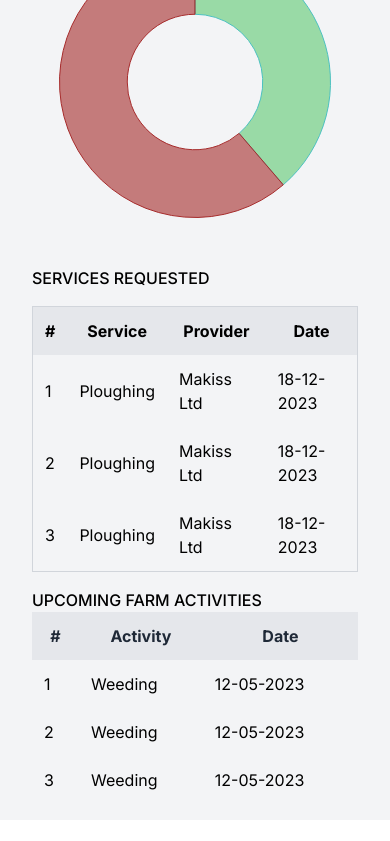
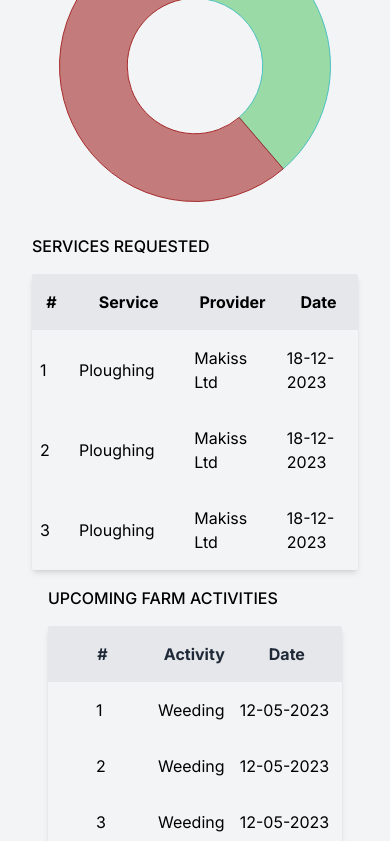
Before and after one commit to dannytipeez/Mkulima-ChapChap, a Next.js app: page /dashboard in a window 390 px wide. Shown: the part 1156-1997 px from the top of the page. Before the commit the page ends 1976 px from the top, so only its background shows below. Built offline with nearby package versions, Linux system fonts and the light colour scheme.

Commit message:
responsive tables

```diff
--- a/package.json
+++ b/package.json
@@ -25,7 +25,7 @@
     "react": "18.2.0",
     "react-chartjs-2": "^5.2.0",
     "react-chartjs2": "^1.2.1",
-    "react-dom": "18.2.0",
+    "react-dom": "^18.2.0",
     "react-icons": "^4.11.0",
     "react-redux": "^8.1.2",
     "react-router-dom": "^6.16.0",
--- a/src/app/dashboard/page.js
+++ b/src/app/dashboard/page.js
@@ -35,14 +35,13 @@ export default function Dashboard() {
                 </div>
               </div>
             </section>
-            <section className="grid grid-cols-1 lg:grid-cols-2 bottomSection">
+            <section className="grid grid-cols-1 md:grid-cols-2 bottomSection">
               <div className="w-full p-4 chartDiv">
                 <h1 className="font-medium uppercase">Produce over time</h1>
 
-                <div className="my-4">
                   {/* Replace with your chart component */}
                   <MyChart />
-                </div>
+
               </div>
               <div className="w-full p-4 detailsContainer">
                 <div className="services">
@@ -51,9 +50,9 @@ export default function Dashboard() {
                     <NumberedListTable service="Ploughing" provider="Makiss Ltd" date="18-12-2023" />
                   </div>
                 </div>
-                <div className="mt-4 farmActivities">
+                <div className="w-full p-4 farmActivities">
                   <h1 className="font-medium uppercase">Upcoming Farm Activities</h1>
-                  <div>
+                  <div className="mt-4">
                     <ActivityTable activity="Weeding" date="12-05-2023" />
                   </div>
                 </div>
--- a/src/components/ActivityTable.js
+++ b/src/components/ActivityTable.js
@@ -1,34 +1,34 @@
 "use client";
 
 
-// components/NumberedListTable.js
+// components/ActivityTable.js
 
 const ActivityTable = ({ activity, date }) => {
     return (
-        <div className="w-full max-w-md mx-auto overflow-x-auto">
-            <table className="w-full border-collapse">
+        <div className="overflow-x-auto rounded-sm shadow-md">
+            <table className="w-full border-collapse border-gray-300">
                 <thead>
                     <tr>
-                        <th className="p-3 text-gray-800 bg-gray-200">#</th>
-                        <th className="p-3 text-gray-800 bg-gray-200">Activity</th>
-                        <th className="p-3 text-gray-800 bg-gray-200">Date</th>
+                        <th className="w-1/12 py-4 text-gray-800 bg-gray-200 sm:w-1/6 md:w-1/4 lg:w-1/6"> #</th>
+                        <th className="w-2/12 py-4 text-gray-800 bg-gray-200 sm:w-2/3 md:w-1/2 lg:w-3/5">Activity</th>
+                        <th className="w-1/3 py-4 text-gray-800 bg-gray-200 sm:w-1/2 md:w-1/4 lg:w-1/2">Date</th>
                     </tr>
                 </thead>
                 <tbody>
                     <tr>
-                        <td className="p-3">1</td>
-                        <td className="p-3">{activity}</td>
-                        <td className="p-3">{date}</td>
+                        <td className="px-12 py-4 align-middle sm:w-1/6 md:w-1/4 lg:w-1/6">1</td>
+                        <td className="py-4 align-middle md:px-32 lg:px-56 sm:w-2/3 lg:w-3/5 md:pl-16">{activity}</td>
+                        <td className="px-2 py-4 align-middle sm:px-4 md:px-8">{date}</td>
                     </tr>
                     <tr>
-                        <td className="p-3">2</td>
-                        <td className="p-3">{activity}</td>
-                        <td className="p-3">{date}</td>
+                        <td className="px-12 py-4 align-middle sm:w-1/6 md:w-1/4 lg:w-1/6">2</td>
+                        <td className="py-4 align-middle md:px-32 lg:px-56 sm:w-2/3 lg:w-3/5 md:pl-16">{activity}</td>
+                        <td className="px-2 py-4 align-middle sm:px-4 md:px-8">{date}</td>
                     </tr>
                     <tr>
-                        <td className="p-3">3</td>
-                        <td className="p-3">{activity}</td>
-                        <td className="p-3">{date}</td>
+                        <td className="px-12 py-4 align-middle sm:w-1/6 md:w-1/4 lg:w-1/6">3</td>
+                        <td className="py-4 align-middle md:px-32 lg:px-56 sm:w-2/3 lg:w-3/5 md:pl-16">{activity}</td>
+                        <td className="px-2 py-4 align-middle sm:px-4 md:px-8">{date}</td>
                     </tr>
                 </tbody>
             </table>
--- a/src/components/Navbar.js
+++ b/src/components/Navbar.js
@@ -16,11 +16,9 @@ import {
 import { CgProfile } from "react-icons/cg";
 import { FaRegComments } from "react-icons/fa";
 import { BiMessageSquareDots, BiCalendarEdit } from "react-icons/bi";
-import { useRouter } from "next/navigation";
 
 
 function Sidebar() {
-    const router = useRouter();
 
     return (
         <div>
--- a/src/components/ServiceTable.js
+++ b/src/components/ServiceTable.js
@@ -1,38 +1,36 @@
-"use client";
-
-
+"use client";4
 // components/NumberedListTable.js
 
 const NumberedListTable = ({ service, provider, date }) => {
     return (
-        <div className="w-full max-w-md mx-auto">
-            <table className="w-full border border-collapse border-gray-300">
+        <div className="overflow-x-auto rounded-sm shadow-md">
+            <table className="w-full border-collapse border-gray-300">
                 <thead>
                     <tr>
-                        <th className="p-3 bg-gray-200">#</th>
-                        <th className="p-3 bg-gray-200">Service</th>
-                        <th className="p-3 bg-gray-200">Provider</th>
-                        <th className="p-3 bg-gray-200">Date</th>
+                        <th className="w-1/12 py-4 bg-gray-200 sm:w-1/6 md:w-1/4 lg:w-1/6"> #</th>
+                        <th className="w-2/12 py-4 bg-gray-200 sm:w-2/6 md:w-1/4 lg:w-2/6">Service</th>
+                        <th className="w-2/12 py-4 bg-gray-200 sm:w-2/6 md:w-1/4 lg:w-2/6">Provider</th>
+                        <th className="w-2/12 py-4 bg-gray-200 sm:w-2/6 md:w-1/4 lg:w-2/6">Date</th>
                     </tr>
                 </thead>
                 <tbody>
                     <tr>
-                        <td className="p-3"> 1</td>
-                        <td className="p-3">{service}</td>
-                        <td className="p-3">{provider}</td>
-                        <td className="p-3">{date}</td>
+                        <td className="px-2 py-4 sm:px-4 md:px-8">1</td>
+                        <td className="px-2 py-4 sm:px-4 md:px-8">{service}</td>
+                        <td className="px-2 py-4 sm:px-4 md:px-8">{provider}</td>
+                        <td className="px-2 py-4 sm:px-4 md:px-8">{date}</td>
                     </tr>
                     <tr>
-                        <td className="p-3">2</td>
-                        <td className="p-3">{service}</td>
-                        <td className="p-3">{provider}</td>
-                        <td className="p-3">{date}</td>
+                        <td className="px-2 py-4 sm:px-4 md:px-8">2</td>
+                        <td className="px-2 py-4 sm:px-4 md:px-8">{service}</td>
+                        <td className="px-2 py-4 sm:px-4 md:px-8">{provider}</td>
+                        <td className="px-2 py-4 sm:px-4 md:px-8">{date}</td>
                     </tr>
                     <tr>
-                        <td className="p-3">3</td>
-                        <td className="p-3">{service}</td>
-                        <td className="p-3">{provider}</td>
-                        <td className="p-3">{date}</td>
+                        <td className="px-2 py-4 sm:px-4 md:px-8">3</td>
+                        <td className="px-2 py-4 sm:px-4 md:px-8">{service}</td>
+                        <td className="px-2 py-4 sm:px-4 md:px-8">{provider}</td>
+                        <td className="px-2 py-4 sm:px-4 md:px-8">{date}</td>
                     </tr>
                 </tbody>
             </table>
```
Also changed, not shown: 1 other file (tests, documents, lock files or other folders).
